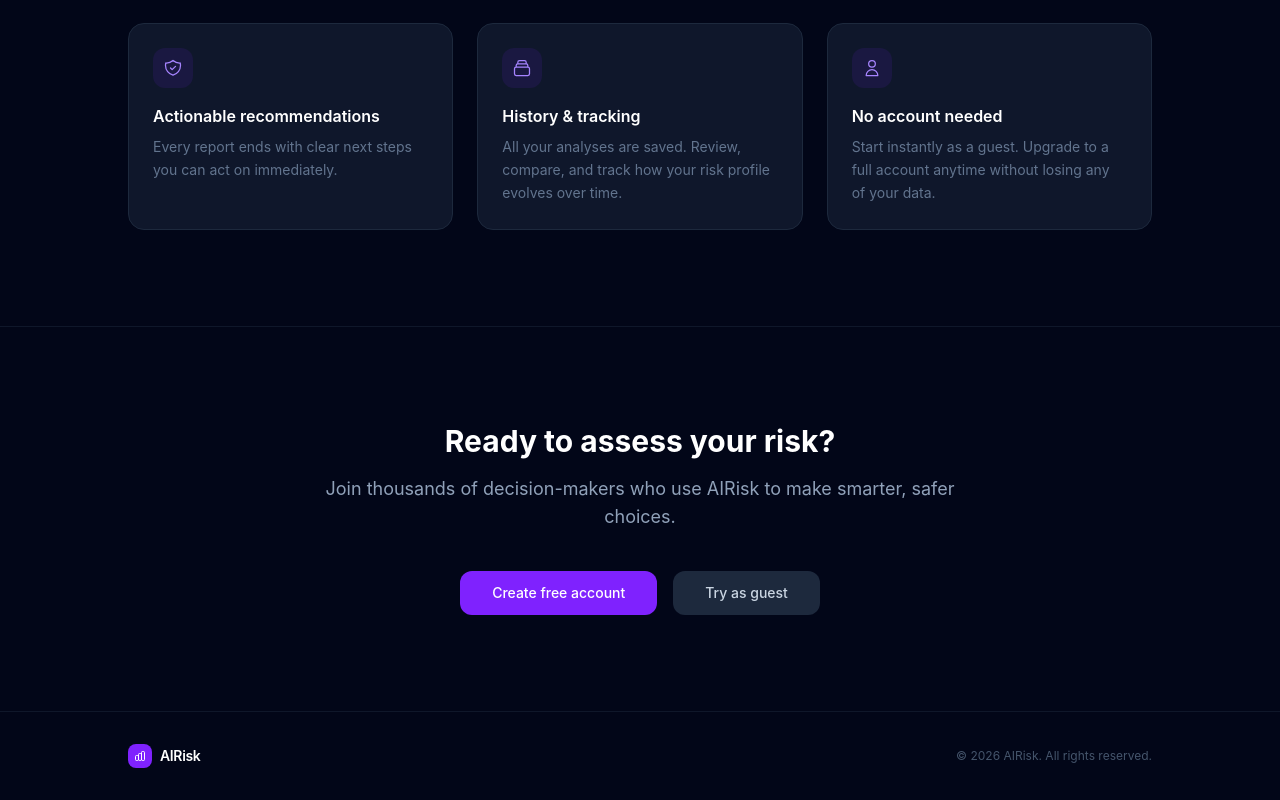
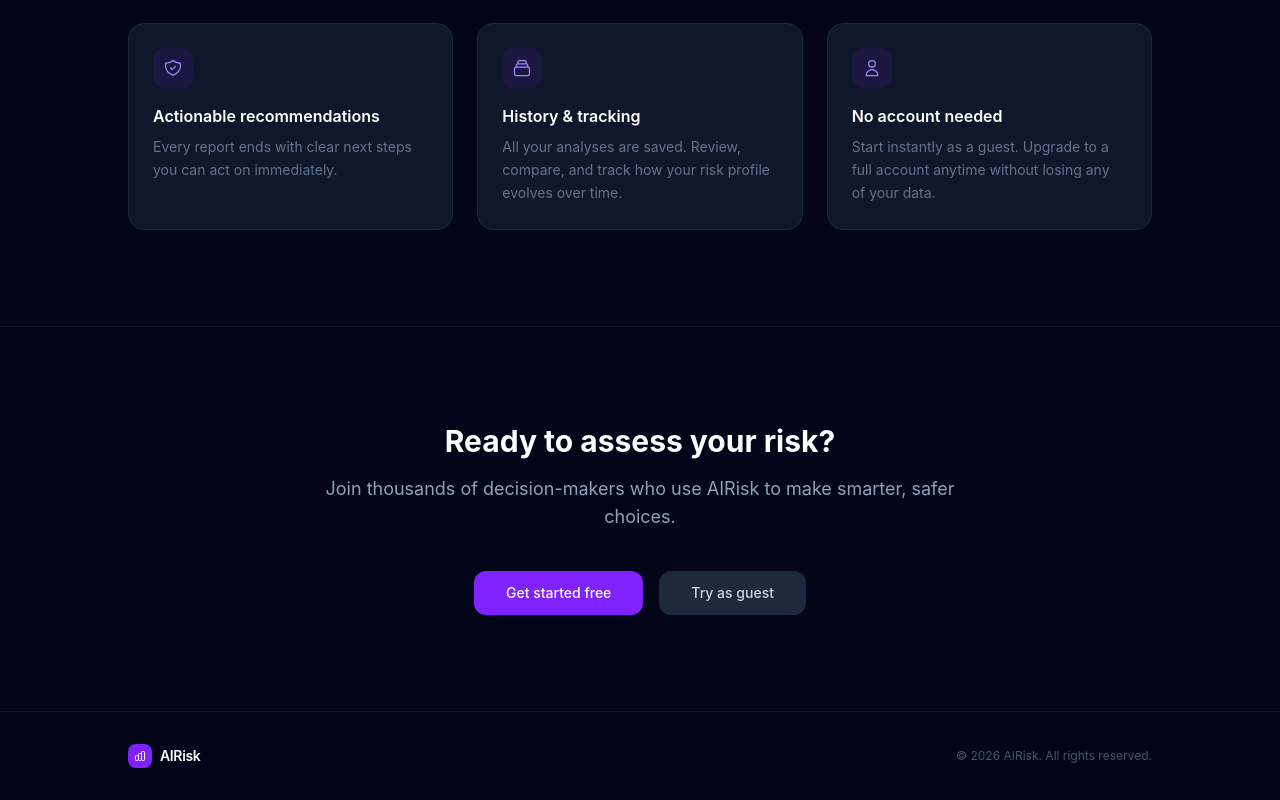
Before and after one commit to iovitatudor/risk-detector-angular, an Angular app: page / in a window 1280 px wide. Shown: the part 1836-2636 px from the top of the page. Built offline with nearby package versions, Linux system fonts and the light colour scheme.

Commit message:
fix(home): fix CTA button gap and auth state display

```diff
--- a/src/app/features/home/home.component.ts
+++ b/src/app/features/home/home.component.ts
@@ -29,7 +29,7 @@
             AIRisk analyzes your business scenarios using advanced AI and gives you a clear,
             structured risk report in seconds — financial, legal, and operational.
           </p>
-
+          <div class="flex flex-col sm:flex-row items-center justify-center gap-4">
             @if (user$ | async) {
               <a
                 routerLink="/overview"
@@ -51,6 +51,7 @@
                 Try as guest
               </a>
             }
+          </div>
 
           <p class="text-slate-600 text-xs mt-6">No credit card required</p>
         </div>
@@ -300,7 +301,7 @@
                 routerLink="/auth/register"
                 class="w-full sm:w-auto bg-violet-600 hover:bg-violet-500 text-white font-medium px-8 py-3 rounded-xl transition-colors text-sm"
               >
-                Create free account
+                Get started free
               </a>
               <a
                 routerLink="/auth/guest"
```
Lines whose indentation alone changed are shown as unchanged.
